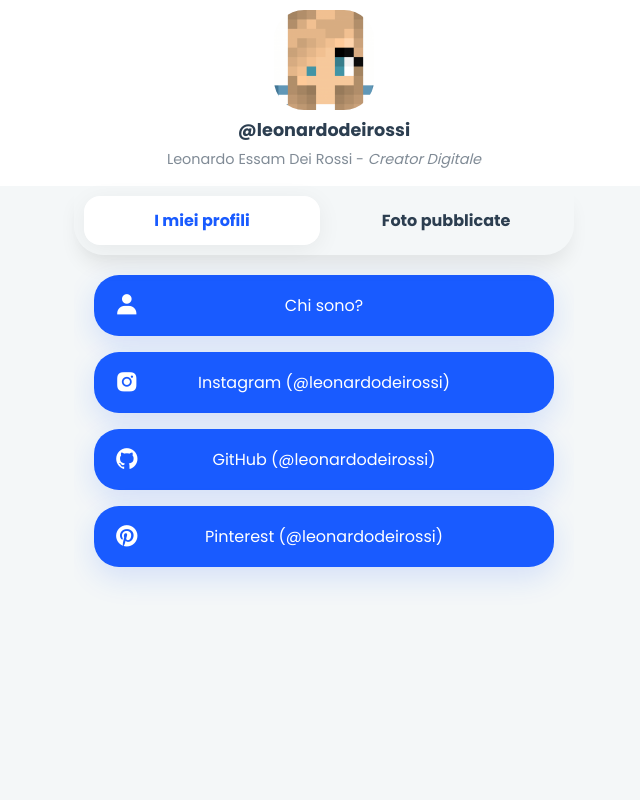
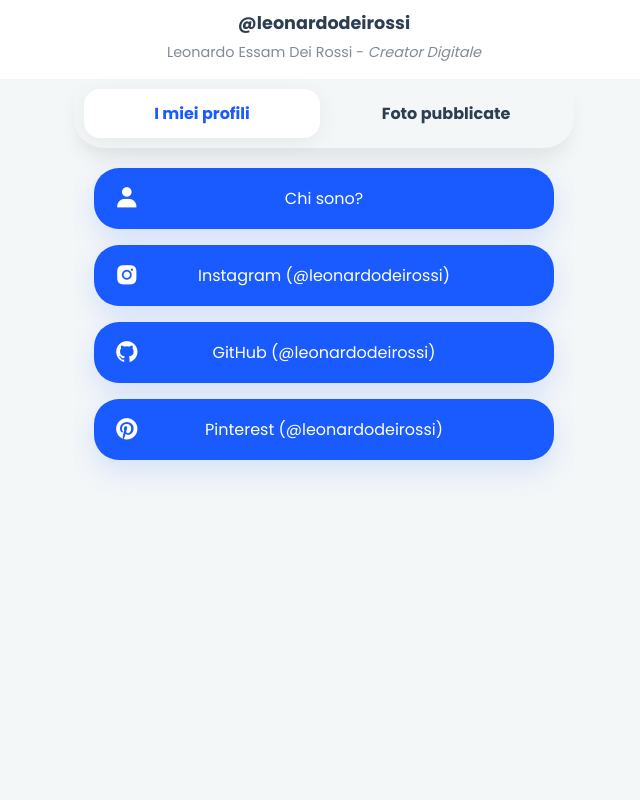
Before and after one commit to leonardodeirossi/leonardodeirossi.github.com, a plain HTML site: page index.html in a window 1280 px wide. Shown: the whole page, without its empty margins (316-956 px from the left). Drawn offline with nearby package versions, Linux system fonts and the light colour scheme.

Commit message:
Update index.html

```diff
--- a/index.html
+++ b/index.html
@@ -14,7 +14,7 @@
     <div class="content">
         <div class="con-user">
             <div class="avatar">
-                <img src="my_gravatar.png" alt="">
+                <!-- <img src="my_gravatar.png" alt=""> -->
             </div>
             <div class="title">
                 <h1>
```
